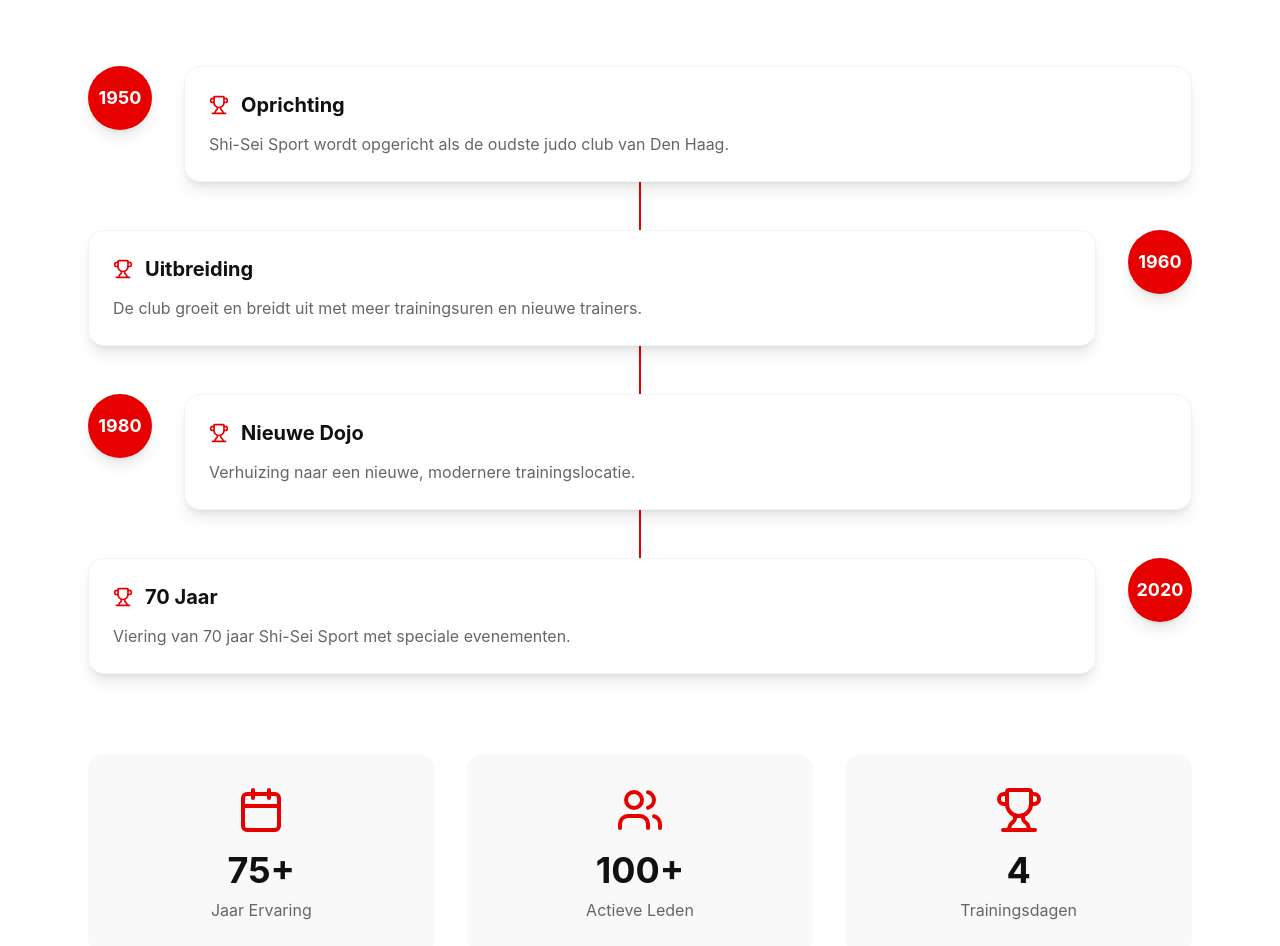
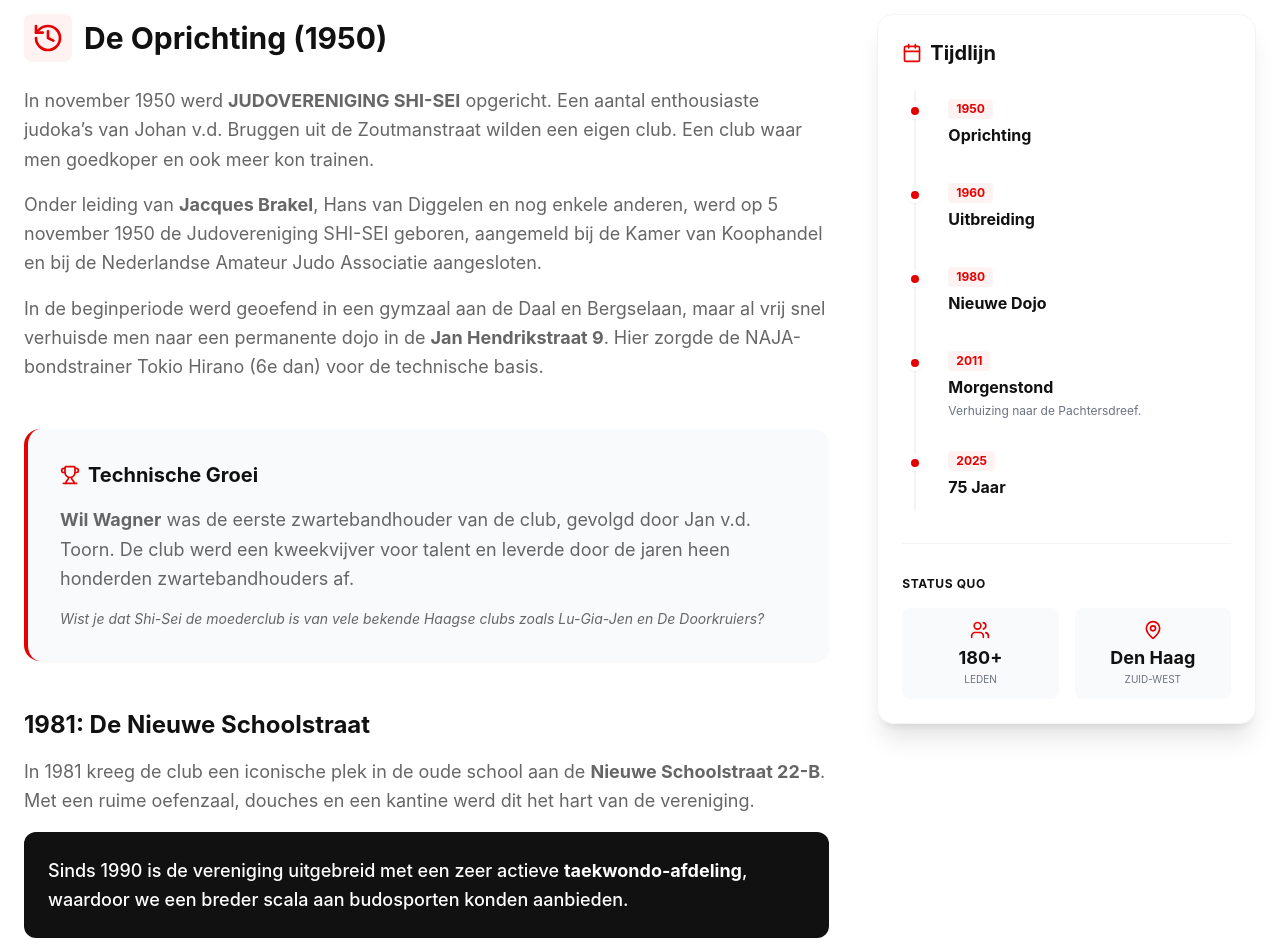
Before and after one commit to kevin-rn/Shi-Sei-Sport, a React (Vite) app in the folder frontend/: page /historie in a window 1280 px wide. Shown: the part 246-1192 px from the top of the page. Built offline with nearby package versions, Linux system fonts and the light colour scheme.

Commit message:
(fix): Fix geschiedenis pagina

```diff
--- a/frontend/src/pages/HistoriePage.tsx
+++ b/frontend/src/pages/HistoriePage.tsx
@@ -1,4 +1,4 @@
-import { Calendar, Trophy, Users } from 'lucide-react';
+import { Calendar, Users, History, MapPin, Trophy } from 'lucide-react';
 
 export const HistoriePage = () => {
   const milestones = [
@@ -18,79 +18,134 @@
       description: 'Verhuizing naar een nieuwe, modernere trainingslocatie.',
     },
     {
-      year: '2020',
-      title: '70 Jaar',
-      description: 'Viering van 70 jaar Shi-Sei Sport met speciale evenementen.',
+      year: '2011',
+      title: 'Morgenstond',
+      desc: 'Verhuizing naar de Pachtersdreef.',
+    },
+    {
+      year: '2025',
+      title: '75 Jaar',
+      description: '75 jaar bestaan!.',
     },
   ];
 
   return (
-    <div className="container mx-auto px-6 pt-24 pb-32 max-w-6xl">
-      {/* Header */}
+    <div className="container mx-auto px-6 pt-24 pb-32 max-w-7xl">
+      {/* --- Page Header --- */}
       <div className="text-center mb-16">
         <span className="text-judo-red font-bold text-sm tracking-widest uppercase block mb-3">
-          📜 Historie
+          Sinds 1950
         </span>
-        <h1 className="text-5xl font-extrabold text-judo-dark mb-4">Onze Geschiedenis</h1>
-        <p className="text-judo-gray text-lg max-w-2xl mx-auto">
-          Sinds 1950 is Shi-Sei Sport een begrip in Den Haag. Ontdek onze rijke geschiedenis en traditie.
-        </p>
+        <h1 className="text-5xl font-extrabold text-judo-dark mb-4">Onze Rijke Geschiedenis</h1>
+        <div className="w-24 h-1 bg-judo-red mx-auto rounded-full"></div>
       </div>
 
-      {/* Timeline */}
-      <div className="relative">
-        {/* Vertical line */}
-        <div className="absolute left-8 md:left-1/2 top-0 bottom-0 w-0.5 bg-judo-red transform md:-translate-x-1/2"></div>
+      <div className="grid grid-cols-1 lg:grid-cols-12 gap-12">
 
-        <div className="space-y-12">
-          {milestones.map((milestone, index) => (
-            <div
-              key={index}
-              className={`relative flex items-start gap-8 ${
-                index % 2 === 0 ? 'md:flex-row' : 'md:flex-row-reverse'
-              }`}
-            >
-              {/* Year Badge */}
-              <div className="relative z-10 flex-shrink-0">
-                <div className="bg-judo-red text-white rounded-full w-16 h-16 flex items-center justify-center font-bold text-lg shadow-lg">
-                  {milestone.year}
+        {/* --- MAIN CONTENT (Narrative) --- */}
+        <div className="lg:col-span-8 space-y-12 text-judo-gray leading-relaxed text-lg">
+
+          {/* 1950s - The Beginning */}
+          <section>
+            <h2 className="text-3xl font-bold text-judo-dark mb-6 flex items-center gap-3">
+              <div className="bg-red-50 p-2 rounded-lg">
+                <History className="text-judo-red w-8 h-8" />
+              </div>
+              De Oprichting (1950)
+            </h2>
+            <p className="mb-4">
+              In november 1950 werd <strong>JUDOVERENIGING SHI-SEI</strong> opgericht. Een aantal enthousiaste judoka’s van Johan v.d. Bruggen uit de Zoutmanstraat wilden een eigen club. Een club waar men goedkoper en ook meer kon trainen.
+            </p>
+            <p className="mb-4">
+              Onder leiding van <strong>Jacques Brakel</strong>, Hans van Diggelen en nog enkele anderen, werd op 5 november 1950 de Judovereniging SHI-SEI geboren, aangemeld bij de Kamer van Koophandel en bij de Nederlandse Amateur Judo Associatie aangesloten.
+            </p>
+            <p>
+              In de beginperiode werd geoefend in een gymzaal aan de Daal en Bergselaan, maar al vrij snel verhuisde men naar een permanente dojo in de <strong>Jan Hendrikstraat 9</strong>. Hier zorgde de NAJA-bondstrainer Tokio Hirano (6e dan) voor de technische basis.
+            </p>
+          </section>
+
+          {/* Highlights Box */}
+          <section className="bg-gray-50 p-8 rounded-2xl border-l-4 border-judo-red shadow-sm">
+            <h3 className="text-xl font-bold text-judo-dark mb-4 flex items-center gap-2">
+              <Trophy className="text-judo-red w-5 h-5" /> Technische Groei
+            </h3>
+            <p className="mb-4">
+              <strong>Wil Wagner</strong> was de eerste zwartebandhouder van de club, gevolgd door Jan v.d. Toorn. De club werd een kweekvijver voor talent en leverde door de jaren heen honderden zwartebandhouders af.
+            </p>
+            <p className="text-sm italic">
+              Wist je dat Shi-Sei de moederclub is van vele bekende Haagse clubs zoals Lu-Gia-Jen en De Doorkruiers?
+            </p>
+          </section>
+
+          {/* 1981 & Taekwondo */}
+          <section>
+            <h2 className="text-2xl font-bold text-judo-dark mb-4">1981: De Nieuwe Schoolstraat</h2>
+            <p className="mb-4">
+              In 1981 kreeg de club een iconische plek in de oude school aan de <strong>Nieuwe Schoolstraat 22-B</strong>. Met een ruime oefenzaal, douches en een kantine werd dit het hart van de vereniging.
+            </p>
+            <div className="bg-judo-dark text-white p-6 rounded-xl mb-4">
+              <p className="font-medium">
+                Sinds 1990 is de vereniging uitgebreid met een zeer actieve <strong>taekwondo-afdeling</strong>, waardoor we een breder scala aan budosporten konden aanbieden.
+              </p>
+            </div>
+          </section>
+
+          {/* Recent History */}
+          <section>
+            <h2 className="text-2xl font-bold text-judo-dark mb-4">Moderne Tijd & Morgenstond</h2>
+            <p className="mb-4">
+              Toen de locatie in het centrum in 2006 plaats moest maken voor woningbouw, begon een zoektocht naar een nieuw thuis. Sinds 2011 zijn we gevestigd in de gymzaal aan de <strong>Pachtersdreef</strong> (Morgenstond).
+            </p>
+            <p>
+              Ondanks uitdagingen zoals de coronaperiode, blijft Shi-Sei een bruisende vereniging waar traditie en moderne sportbeoefening hand in hand gaan.
+            </p>
+          </section>
+        </div>
+
+        {/* --- SIDEBAR (Timeline) --- */}
+        <div className="lg:col-span-4">
+          <div className="sticky top-24 bg-white p-6 rounded-2xl shadow-xl border border-gray-100">
+            <h3 className="text-xl font-bold text-judo-dark mb-6 flex items-center gap-2">
+              <Calendar className="text-judo-red w-5 h-5" /> Tijdlijn
+            </h3>
+
+            <div className="relative border-l-2 border-gray-100 ml-3 space-y-8 py-2">
+              {milestones.map((milestone, index) => (
+                <div key={index} className="relative pl-8">
+                  {/* Dot on the line */}
+                  <div className="absolute -left-[9px] top-1 w-4 h-4 bg-judo-red rounded-full border-4 border-white shadow-sm"></div>
+
+                  <div className="flex flex-col">
+                    <span className="text-judo-red font-bold text-xs bg-red-50 inline-block w-fit px-2 py-0.5 rounded mb-1">
+                      {milestone.year}
+                    </span>
+                    <h4 className="font-bold text-judo-dark text-base">{milestone.title}</h4>
+                    <p className="text-xs text-gray-500 mt-1">{milestone.desc}</p>
+                  </div>
                 </div>
-              </div>
+              ))}
+            </div>
 
-              {/* Content Card */}
-              <div
-                className={`flex-1 bg-white border border-gray-100 rounded-2xl shadow-lg p-6 hover:shadow-xl transition-shadow ${
-                  index % 2 === 0 ? 'md:ml-auto md:w-5/12' : 'md:mr-auto md:w-5/12'
-                }`}
-              >
-                <div className="flex items-center gap-3 mb-3">
-                  <Trophy className="w-5 h-5 text-judo-red" />
-                  <h3 className="text-xl font-bold text-judo-dark">{milestone.title}</h3>
-                </div>
-                <p className="text-judo-gray leading-relaxed">{milestone.description}</p>
+            {/* Stats Summary Widget */}
+            <div className="mt-8 pt-8 border-t border-gray-100">
+              <h4 className="font-bold text-judo-dark mb-4 text-xs uppercase tracking-wider">Status Quo</h4>
+              <div className="grid grid-cols-2 gap-4">
+                  <div className="bg-gray-50 p-3 rounded-lg text-center">
+                    <Users className="w-5 h-5 mx-auto text-judo-red mb-1" />
+                    <div className="font-bold text-judo-dark text-lg">180+</div>
+                    <div className="text-[10px] text-gray-500 uppercase">Leden</div>
+                  </div>
+                  <div className="bg-gray-50 p-3 rounded-lg text-center">
+                    <MapPin className="w-5 h-5 mx-auto text-judo-red mb-1" />
+                    <div className="font-bold text-judo-dark text-lg">Den Haag</div>
+                    <div className="text-[10px] text-gray-500 uppercase">Zuid-West</div>
+                  </div>
               </div>
             </div>
-          ))}
+
+          </div>
         </div>
-      </div>
 
-      {/* Stats */}
-      <div className="mt-20 grid grid-cols-1 md:grid-cols-3 gap-8">
-        <div className="text-center bg-light-gray rounded-2xl p-8">
-          <Calendar className="w-12 h-12 text-judo-red mx-auto mb-4" />
-          <div className="text-4xl font-bold text-judo-dark mb-2">75+</div>
-          <div className="text-judo-gray">Jaar Ervaring</div>
-        </div>
-        <div className="text-center bg-light-gray rounded-2xl p-8">
-          <Users className="w-12 h-12 text-judo-red mx-auto mb-4" />
-          <div className="text-4xl font-bold text-judo-dark mb-2">100+</div>
-          <div className="text-judo-gray">Actieve Leden</div>
-        </div>
-        <div className="text-center bg-light-gray rounded-2xl p-8">
-          <Trophy className="w-12 h-12 text-judo-red mx-auto mb-4" />
-          <div className="text-4xl font-bold text-judo-dark mb-2">4</div>
-          <div className="text-judo-gray">Trainingsdagen</div>
-        </div>
       </div>
     </div>
   );
```
